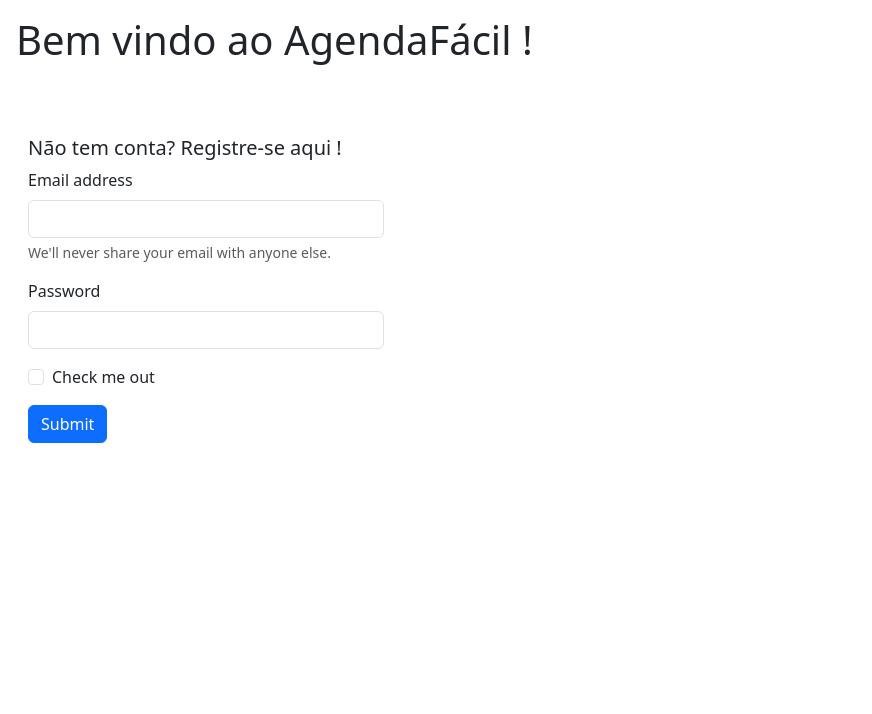
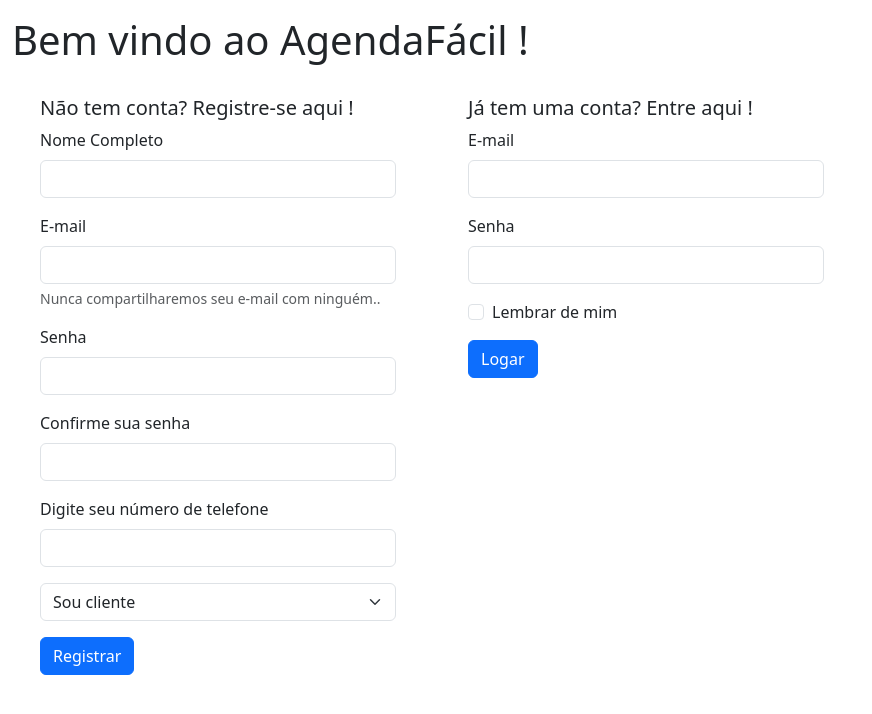
Before and after one commit to WederBorges/flask-agenda-com-bootstrap, a Flask app: page / in a window 1280 px wide. Shown: the part 56-770 px from the top of the page, without its empty margins (0-872 px from the left). Run offline with Flask 3, Linux system fonts and the light colour scheme.

Commit message:
Criando estrutura homepage com formulários login e registro

```diff
--- a/agenda/templates/homepage.html
+++ b/agenda/templates/homepage.html
@@ -4,8 +4,22 @@
 
 {% include 'navbar.html' %}
 
-<div class=" container-fluid m-5 ms-1"><H1> Bem vindo ao AgendaFácil !</H1></div>
+<div class=" container-fluid mt-5">
 
-<div class="container-fluid m-8"> {% include 'login.html' %} </div>
+    <H1> Bem vindo ao AgendaFácil !</H1>
 
+<div class="container ms-3 mp-1">
+    <div class="row">
+
+        <div class="col-4">
+            {% include 'registre.html' %}
+          </div>
+
+        <div class="col-4 ms-5">
+            {% include 'login.html' %}
+         </div>
+
+    </div>
+</div>
+</div>
 {% endblock %}
--- a/agenda/templates/login.html
+++ b/agenda/templates/login.html
@@ -1,30 +1,23 @@
 
 
-<div class="container mt-5 ms-1">
-    <div class="row justify-content-right">
-        <div class="col-6 col-md-3 col-lg-4">
 
-<div class=" mt-4"><h5> Não tem conta? Registre-se aqui !</h5></div>
 
 <form>
+  <div class=" mt-4 "><h5> Já tem uma conta? Entre aqui !</h5></div>
 
 
   <div class="mb-3">
-    <label for="exampleInputEmail1" class="form-label">Email address</label>
+    <label for="exampleInputEmail1" class="form-label">E-mail</label>
     <input type="email" class="form-control" id="exampleInputEmail1" aria-describedby="emailHelp">
-    <div id="emailHelp" class="form-text">We'll never share your email with anyone else.</div>
   </div>
   <div class="mb-3">
-    <label for="exampleInputPassword1" class="form-label">Password</label>
+    <label for="exampleInputPassword1" class="form-label">Senha</label>
     <input type="password" class="form-control" id="exampleInputPassword1">
   </div>
   <div class="mb-3 form-check">
     <input type="checkbox" class="form-check-input" id="exampleCheck1">
-    <label class="form-check-label" for="exampleCheck1">Check me out</label>
+    <label class="form-check-label" for="exampleCheck1">Lembrar de mim</label>
   </div>
-  <button type="submit" class="btn btn-primary">Submit</button>
-          </div>
-    </div>
-</div>
+  <button type="submit" class="btn btn-primary">Logar</button>
 
 </form>
--- a/agenda/templates/registre.html
+++ b/agenda/templates/registre.html
@@ -0,0 +1,41 @@
+
+
+<form>
+    <div class=" mt-4"><h5> Não tem conta? Registre-se aqui !</h5></div>
+
+  <div class="mb-3">
+    <label for="inputNome" class="form-label">Nome Completo</label>
+    <input type="text" class="form-control" id="inputNome" aria-describedby="emailHelp">
+    </div>
+
+  <div class="mb-3">
+    <label for="inputEmail" class="form-label">E-mail</label>
+    <input type="email" class="form-control" id="inputEmail" aria-describedby="emailHelp">
+    <div id="emailHelp" class="form-text">Nunca compartilharemos seu e-mail com ninguém..</div>
+  </div>
+
+  <div class="mb-3">
+    <label for="inputSenha" class="form-label">Senha</label>
+    <input type="password" class="form-control" id="inputSenha">
+  </div>
+
+    <div class="mb-3">
+    <label for="inputSenhaConfirmacao" class="form-label">Confirme sua senha</label>
+    <input type="password" class="form-control" id="inputSenhaConfirmacao">
+  </div>
+
+    <div class="mb-3">
+    <label for="inputTel" class="form-label">Digite seu número de telefone</label>
+    <input type="tel" class="form-control" id="inputTel">
+  </div>
+
+  <div class="mb-3">
+    <select class="form-select" aria-label="Default select example">
+        <option value="1">Sou cliente</option>
+        <option value="2">Sou Profissional</option>
+    </select>
+  </div>
+
+  <button type="submit" class="btn btn-primary">Registrar</button>
+
+</form>
```
